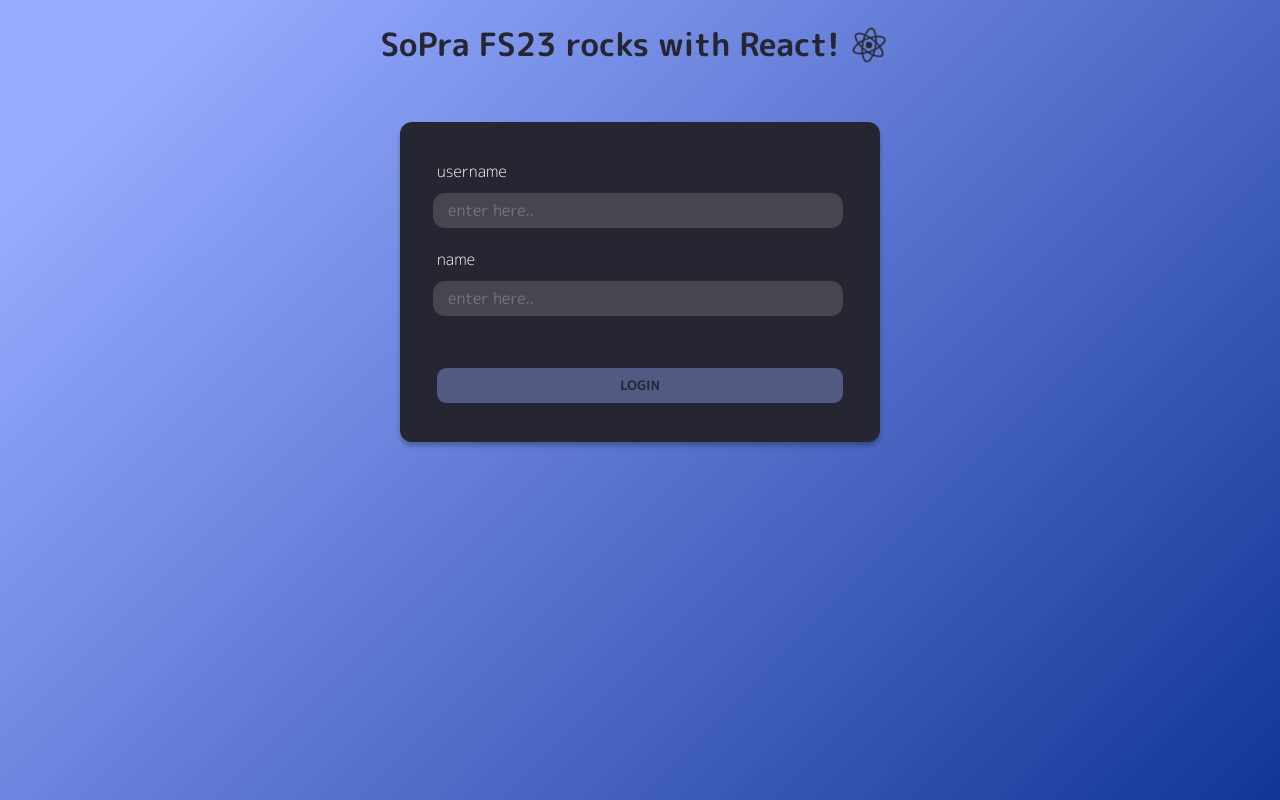
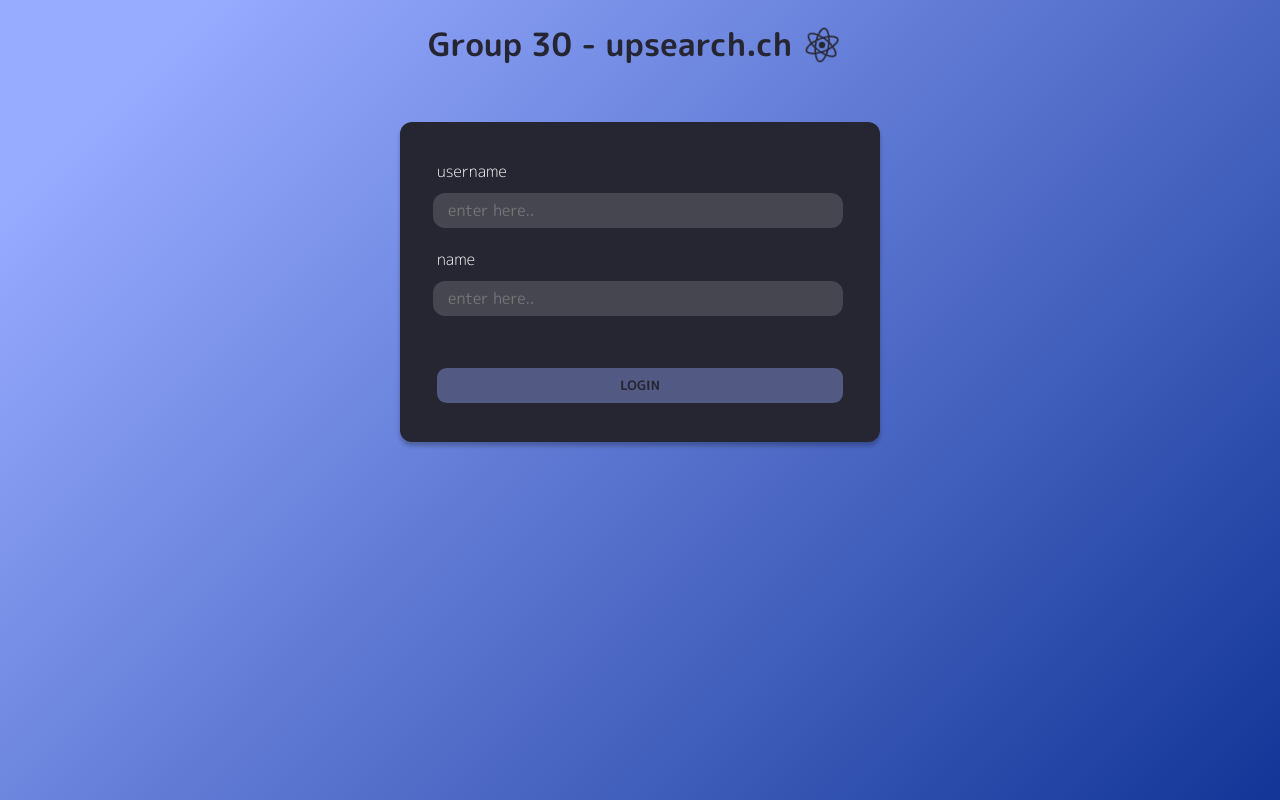
Before and after one commit to sopra-fs23-group-30/sopra-fs23-group-30-client, a React (Create React App) app: page /login in a window 1280 px wide. Built offline with nearby package versions, Linux system fonts and the light colour scheme.

Commit message:
set group name on client

```diff
--- a/src/components/views/Header.js
+++ b/src/components/views/Header.js
@@ -1,5 +1,5 @@
 import React from "react";
-import {ReactLogo} from "components/ui/ReactLogo";
+import { ReactLogo } from "components/ui/ReactLogo";
 import PropTypes from "prop-types";
 import "styles/views/Header.scss";
 
@@ -11,15 +11,15 @@
  * https://reactjs.org/docs/components-and-props.html
  * @FunctionalComponent
  */
-const Header = props => (
-  <div className="header container" style={{height: props.height}}>
-    <h1 className="header title">SoPra FS23 rocks with React!</h1>
-    <ReactLogo width="60px" height="60px"/>
+const Header = (props) => (
+  <div className="header container" style={{ height: props.height }}>
+    <h1 className="header title">Group 30 - upsearch.ch</h1>
+    <ReactLogo width="60px" height="60px" />
   </div>
 );
 
 Header.propTypes = {
-  height: PropTypes.string
+  height: PropTypes.string,
 };
 
 /**
```
